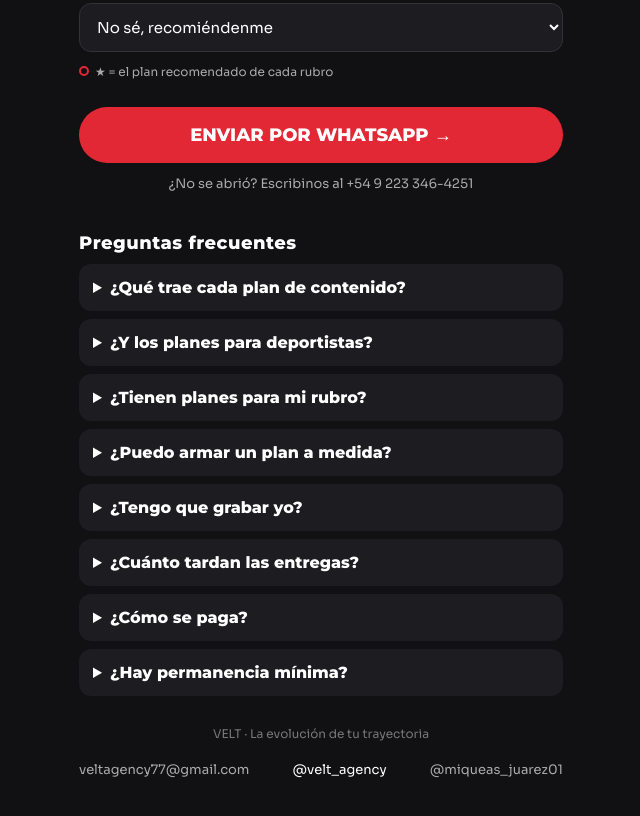
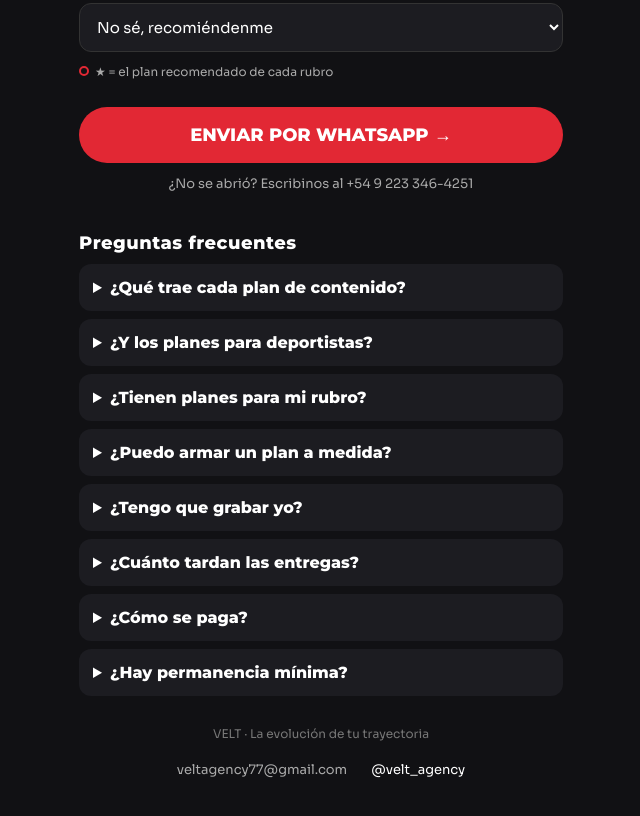
Before and after one commit to miqueasezequiel17-create/velt-formulario, a plain HTML site: page index.html in a window 1280 px wide. Shown: the part 1362-2178 px from the top of the page, without its empty margins (319-959 px from the left). Drawn offline with Linux system fonts and the light colour scheme.

Commit message:
Update footer layout and email display

```diff
--- a/index.html
+++ b/index.html
@@ -71,7 +71,7 @@ details{transition:background .2s}details[open]{background:#24242a}
 <details><summary>¿Cuánto tardan las entregas?</summary><p>Trabajamos con un calendario mensual: sabés de antemano qué sale cada semana.</p></details>
 <details><summary>¿Cómo se paga?</summary><p>Con un anticipo para arrancar y el resto según lo acordado.</p></details>
 <details><summary>¿Hay permanencia mínima?</summary><p>Los planes son mensuales. Recomendamos al menos 3 meses para ver resultados reales.</p></details></div>
-<div class="ft">VELT · La evolución de tu trayectoria<div style="display:flex;justify-content:space-between;align-items:center;gap:4px;margin-top:20px;font-size:clamp(8px,2.3vw,13px);color:#aaa;white-space:nowrap"><span>veltagency77@gmail.com</span><span style="color:#fff">@velt_agency</span><span>@miqueas_juarez01</span></div></div></div>
+<div class="ft">VELT · La evolución de tu trayectoria<div style="display:flex;justify-content:center;align-items:center;gap:24px;margin-top:20px;font-size:clamp(8px,2.3vw,13px);color:#aaa;white-space:nowrap"><span>veltagency77@gmail.com</span><span style="color:#fff">@velt_agency</span></div></div></div>
 <script>const sel={};const RUB={"General / otro negocio": ["RŌNIN", "SAMURAI", "SHŌGUN"], "Deportista": ["SPRINT", "PODIO", "MVP"], "Mayorista / importador": ["STOCK", "DISTRIBUIDOR", "IMPORTADOR"], "Verdulería / gastronomía": ["COSECHA", "MERCADO", "ABASTO"], "Inmobiliaria / martillero": ["TASACIÓN", "EXCLUSIVA", "REMATE"], "Abogado / estudio": ["CONSULTA", "ESTUDIO", "BUFETE"], "Construcción": ["CIMIENTOS", "OBRA", "RASCACIELOS"], "Estética / barbería": ["CORTE", "ESTILO", "ICONO"], "Gimnasio / entrenador": ["ENTRENO", "RUTINA", "ÉLITE"], "Indumentaria / tienda": ["DROP", "COLECCIÓN", "FLAGSHIP"], "Eventos / DJ / noche": ["WARM UP", "LINE UP", "HEADLINER"], "Educación / institución": ["AULA", "CAMPUS", "ACADEMIA"], "Creador / streamer": ["LIVE", "PRIME", "LEGEND"], "Automotor": ["GARAGE", "TALLER", "CONCESIONARIA"]};
 document.getElementById('rub').addEventListener('change',()=>{const x=document.getElementById('rubx');x.hidden=document.getElementById('rub').value!=='Otro';if(!x.hidden)x.focus();build();});
 const P="5492233464251";
```
